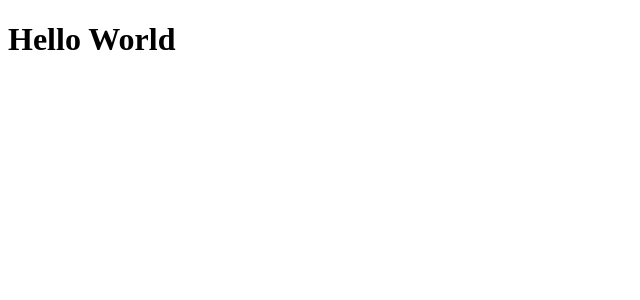
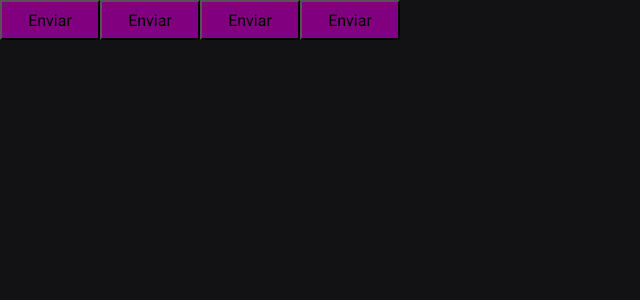
Before and after one commit to JoaoSBrito/IgniteTimer-Project, a React (Vite) app: page / in a window 1280 px wide. Shown: the top 300 px of the page, without its empty margins (0-640 px from the left). Built offline with nearby package versions, Linux system fonts and the light colour scheme.

Commit message:
Styled-Comp + theme

```diff
--- a/index.html
+++ b/index.html
@@ -1,6 +1,11 @@
 <!DOCTYPE html>
 <html lang="en">
   <head>
+
+    <link rel="preconnect" href="https://fonts.googleapis.com">
+    <link rel="preconnect" href="https://fonts.gstatic.com" crossorigin>
+    <link href="https://fonts.googleapis.com/css2?family=Roboto+Mono:wght@700&family=Roboto:wght@400;700&display=swap" rel="stylesheet">
+
     <meta charset="UTF-8" />
     <meta name="viewport" content="width=device-width, initial-scale=1.0" />
     <title>Ignite Timer</title>
--- a/package.json
+++ b/package.json
@@ -10,11 +10,13 @@
   },
   "dependencies": {
     "react": "^18.2.0",
-    "react-dom": "^18.2.0"
+    "react-dom": "^18.2.0",
+    "styled-components": "^5.3.5"
   },
   "devDependencies": {
     "@types/react": "^18.0.17",
     "@types/react-dom": "^18.0.6",
+    "@types/styled-components": "^5.1.26",
     "@vitejs/plugin-react": "^2.0.1",
     "typescript": "^4.6.4",
     "vite": "^3.0.7"
--- a/src/App.tsx
+++ b/src/App.tsx
@@ -1,8 +1,20 @@
+import { ThemeProvider } from "styled-components"
+import { Button } from "./components/Button"
+import { GlobalStyle } from "./styles/global"
+
+import { defaultTheme } from "./styles/themes/default"
 
 function App() {
 
   return (
-    <h1>Hello World</h1>
+    <ThemeProvider theme={defaultTheme}>
+      <Button variant="primary" />
+      <Button variant="secondary" />
+      <Button variant="danger" />
+      <Button variant="success" />
+
+      <GlobalStyle />
+    </ThemeProvider>
   )
 }
 
--- /dev/null
+++ b/src/components/Button.styles.ts
@@ -0,0 +1,26 @@
+import styled, {css} from "styled-components";
+
+
+export type ButtonVariant = 'primary' | 'secondary' | 'danger' | 'success'
+
+interface ButtonContainerProps {
+  variant: ButtonVariant;
+}
+
+const buttonVariants = {
+  primary: 'purple',
+  secondary: 'orange',
+  danger: 'red',
+  success: 'green',
+}
+
+export const ButtonContainer = styled.button<ButtonContainerProps> `
+  width: 100px;
+  height: 40px;
+
+  ${props => {
+    return css `
+      background-color: ${buttonVariants[props.variant]}
+    `
+  }}
+`
--- /dev/null
+++ b/src/components/Button.tsx
@@ -0,0 +1,10 @@
+import { ButtonContainer } from "./Button.styles";
+
+interface ButtonProps {
+  variant?: 'primary' | 'secondary' | 'danger' | 'success'
+}
+
+
+export function Button({variant} : ButtonProps) {
+  return <ButtonContainer variant='primary'>Enviar</ButtonContainer>
+}
--- /dev/null
+++ b/src/styles/global.ts
@@ -0,0 +1,23 @@
+import { createGlobalStyle } from 'styled-components'
+
+export const GlobalStyle = createGlobalStyle`
+  * {
+    margin: 0;
+    padding: 0;
+    box-sizing: border-box;
+  }
+  :focus {
+    outline: none;
+    box-shadow: 0 0 0 2px ${(props) => props.theme['green-500']};
+  }
+  body {
+    background: ${(props) => props.theme['gray-900']};
+    color: ${(props) => props.theme['gray-300']};
+    -webkit-font-smoothing: antialiased;
+  }
+  body, input, textarea, button {
+    font-family: 'Roboto', sans-serif;
+    font-weight: 400;
+    font-size: 1rem;
+  }
+`
--- /dev/null
+++ b/src/styles/themes/default.ts
@@ -0,0 +1,21 @@
+export const defaultTheme = {
+  white: '#FFF',
+
+  'gray-100': '#E1E1E6',
+  'gray-300': '#C4C4CC',
+  'gray-400': '#8D8D99',
+  'gray-500': '#7C7C8A',
+  'gray-600': '#323238',
+  'gray-700': '#29292E',
+  'gray-800': '#202024',
+  'gray-900': '#121214',
+
+  'green-300': '#00B37E',
+  'green-500': '#00875F',
+  'green-700': '#015F43',
+
+  'red-500': '#AB222E',
+  'red-700': '#7A1921',
+
+  'yellow-500': '#FBA94C',
+}
```
Also changed, not shown: src/@types/styled.d.ts (added, +8 -0 lines), 1 other file (tests, documents, lock files or other folders).
